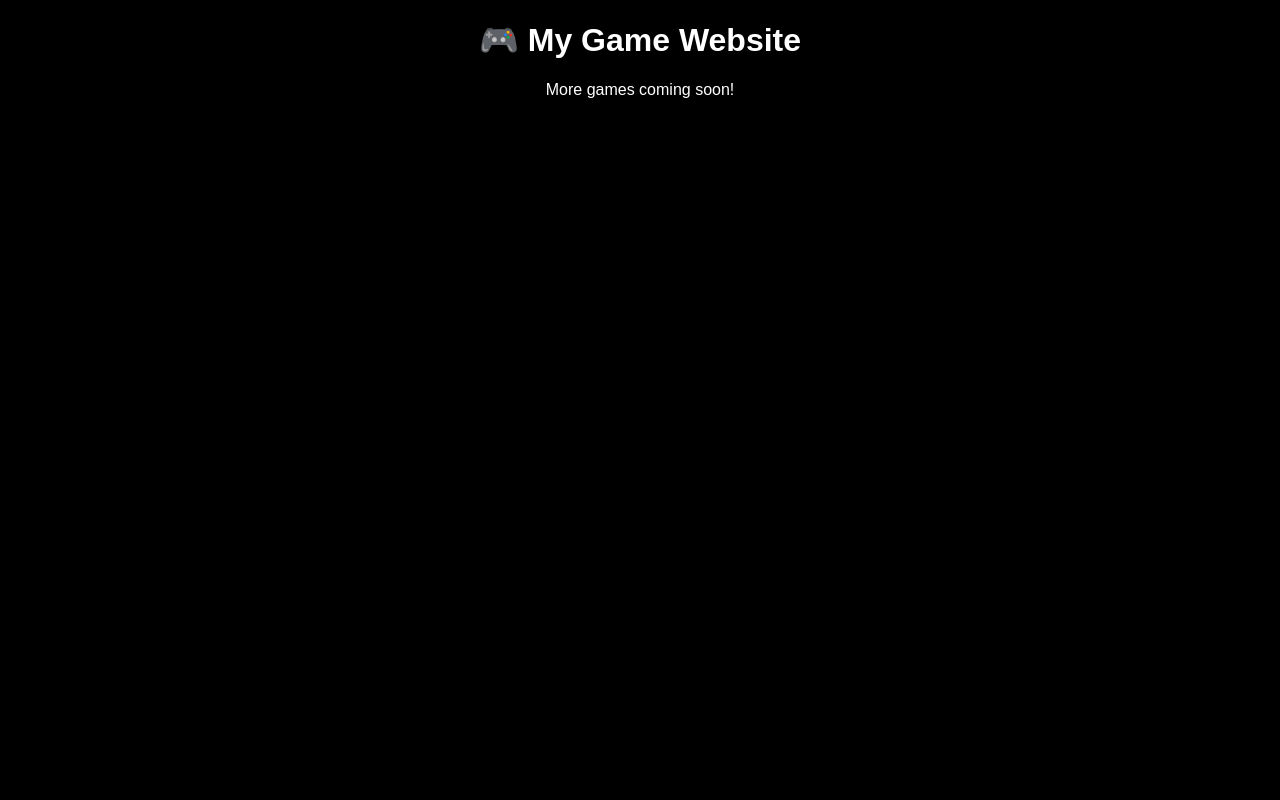
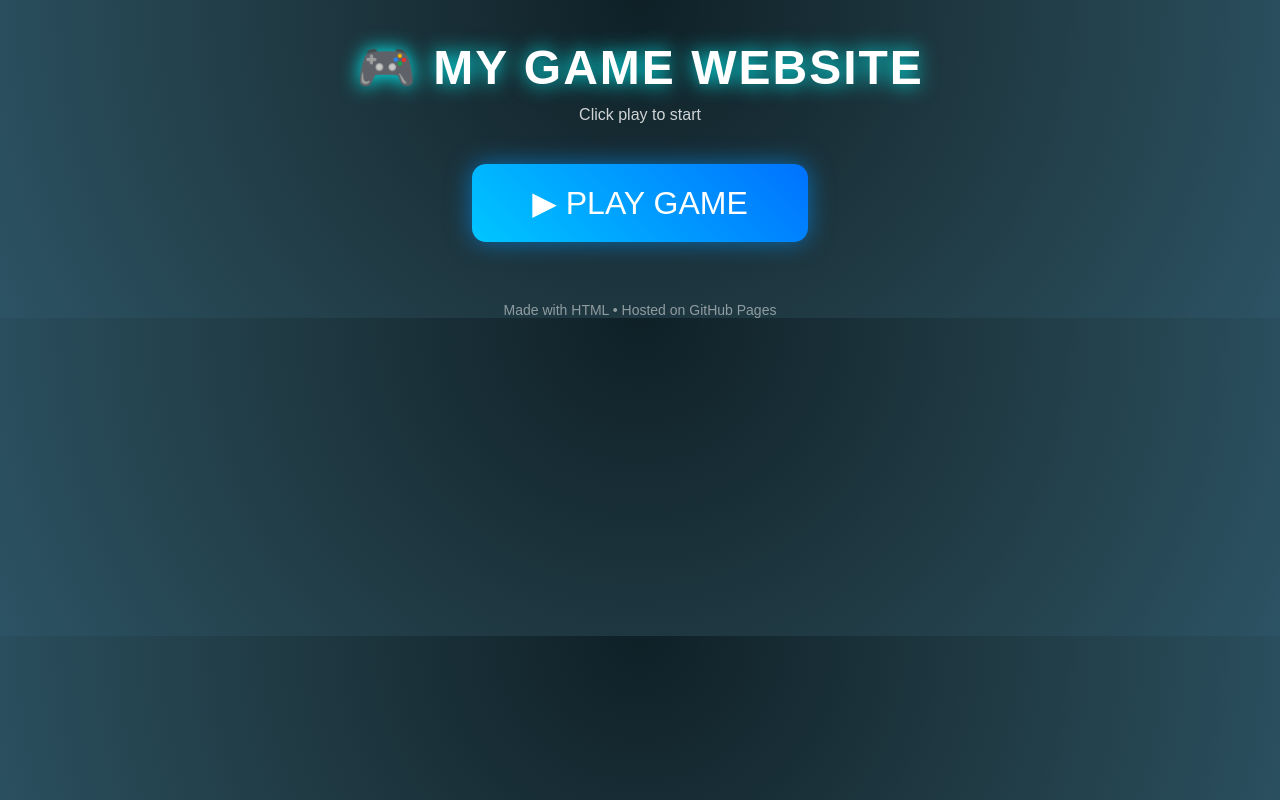
Before and after one commit to owensunblocked/owenunblockedgames, a plain HTML site: page index.html in a window 1280 px wide. Drawn offline with Linux system fonts and the light colour scheme.

Commit message:
index.html

```diff
--- a/index.html
+++ b/index.html
@@ -1,10 +1,100 @@
 <!DOCTYPE html>
-<html>
+<html lang="en">
 <head>
-  <title>My Game Site</title>
+<meta charset="UTF-8">
+<meta name="viewport" content="width=device-width, initial-scale=1.0">
+<title>My Game Site</title>
+
+<style>
+body{
+  margin:0;
+  background:radial-gradient(circle at top,#0f2027,#203a43,#2c5364);
+  font-family:Arial,Helvetica,sans-serif;
+  color:white;
+  text-align:center;
+}
+
+.header{
+  padding:40px 20px 10px;
+  font-size:48px;
+  font-weight:bold;
+  letter-spacing:2px;
+  text-shadow:0 0 20px cyan;
+}
+
+.sub{
+  opacity:.8;
+  margin-bottom:40px;
+}
+
+.playBtn{
+  font-size:32px;
+  padding:20px 60px;
+  border:none;
+  border-radius:14px;
+  cursor:pointer;
+  color:white;
+  background:linear-gradient(45deg,#00c6ff,#0072ff);
+  box-shadow:0 0 25px rgba(0,150,255,.6);
+  transition:.25s;
+}
+
+.playBtn:hover{
+  transform:scale(1.08);
+  box-shadow:0 0 40px rgba(0,150,255,1);
+}
+
+#gameContainer{
+  margin-top:40px;
+  display:none;
+  animation:fadeIn .6s ease forwards;
+}
+
+iframe{
+  width:960px;
+  height:600px;
+  max-width:95%;
+  border:none;
+  border-radius:16px;
+  box-shadow:0 0 40px rgba(0,0,0,.6);
+  background:black;
+}
+
+@keyframes fadeIn{
+  from{opacity:0; transform:translateY(20px)}
+  to{opacity:1; transform:translateY(0)}
+}
+
+.footer{
+  margin-top:60px;
+  opacity:.5;
+  font-size:14px;
+}
+</style>
 </head>
-<body style="background:black;color:white;text-align:center;font-family:sans-serif;">
-  <h1>🎮 My Game Website</h1>
-  <p>More games coming soon!</p>
+
+<body>
+
+<div class="header">🎮 MY GAME WEBSITE</div>
+<div class="sub">Click play to start</div>
+
+<button class="playBtn" onclick="startGame()">▶ PLAY GAME</button>
+
+<div id="gameContainer">
+  <!-- CHANGE game.html TO YOUR GAME FILE NAME -->
+  <iframe src="game.html"></iframe>
+</div>
+
+<div class="footer">
+Made with HTML • Hosted on GitHub Pages
+</div>
+
+<script>
+function startGame(){
+  document.getElementById("gameContainer").style.display="block";
+  window.scrollTo({top:document.body.scrollHeight,behavior:"smooth"});
+}
+</script>
+
 </body>
 </html>
```
